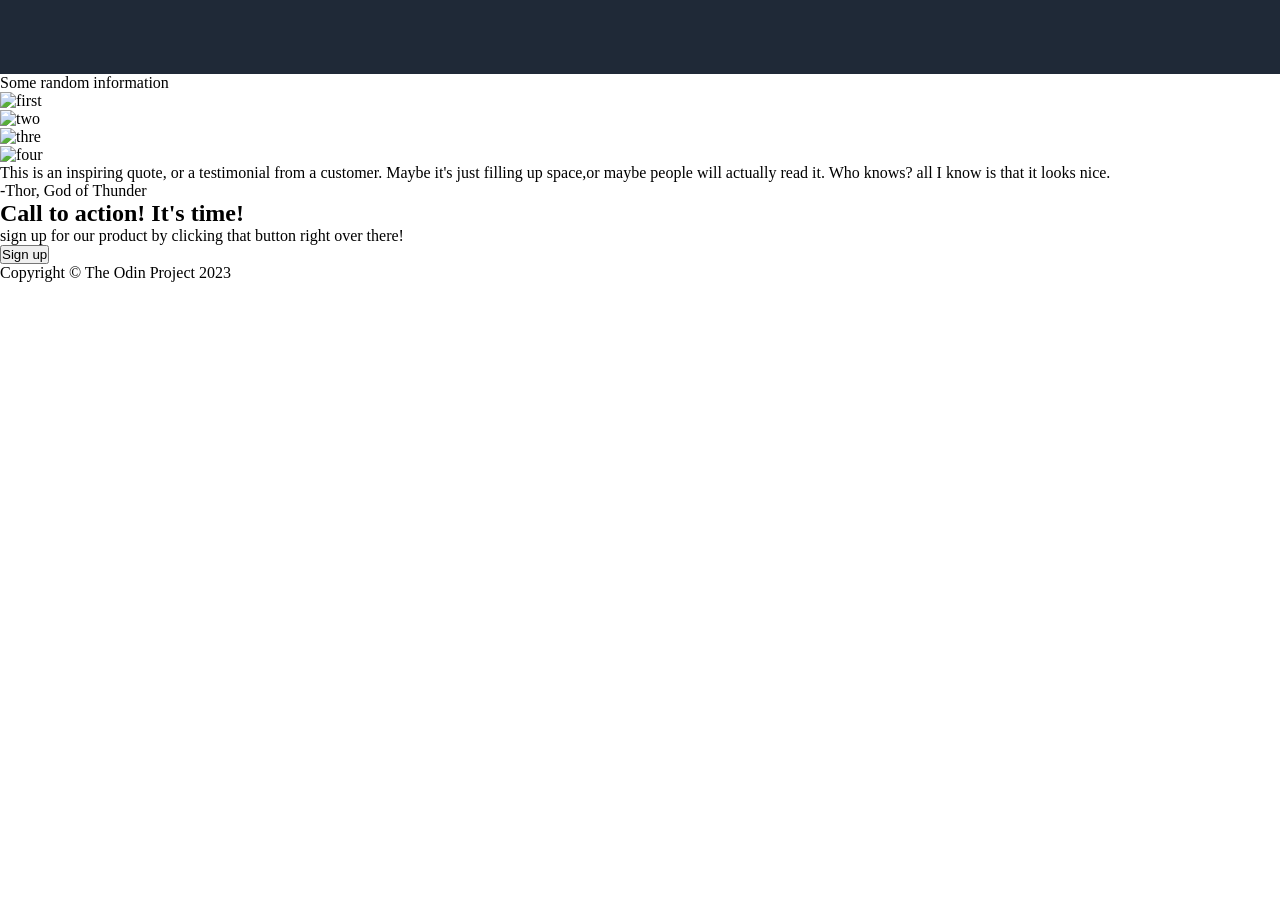
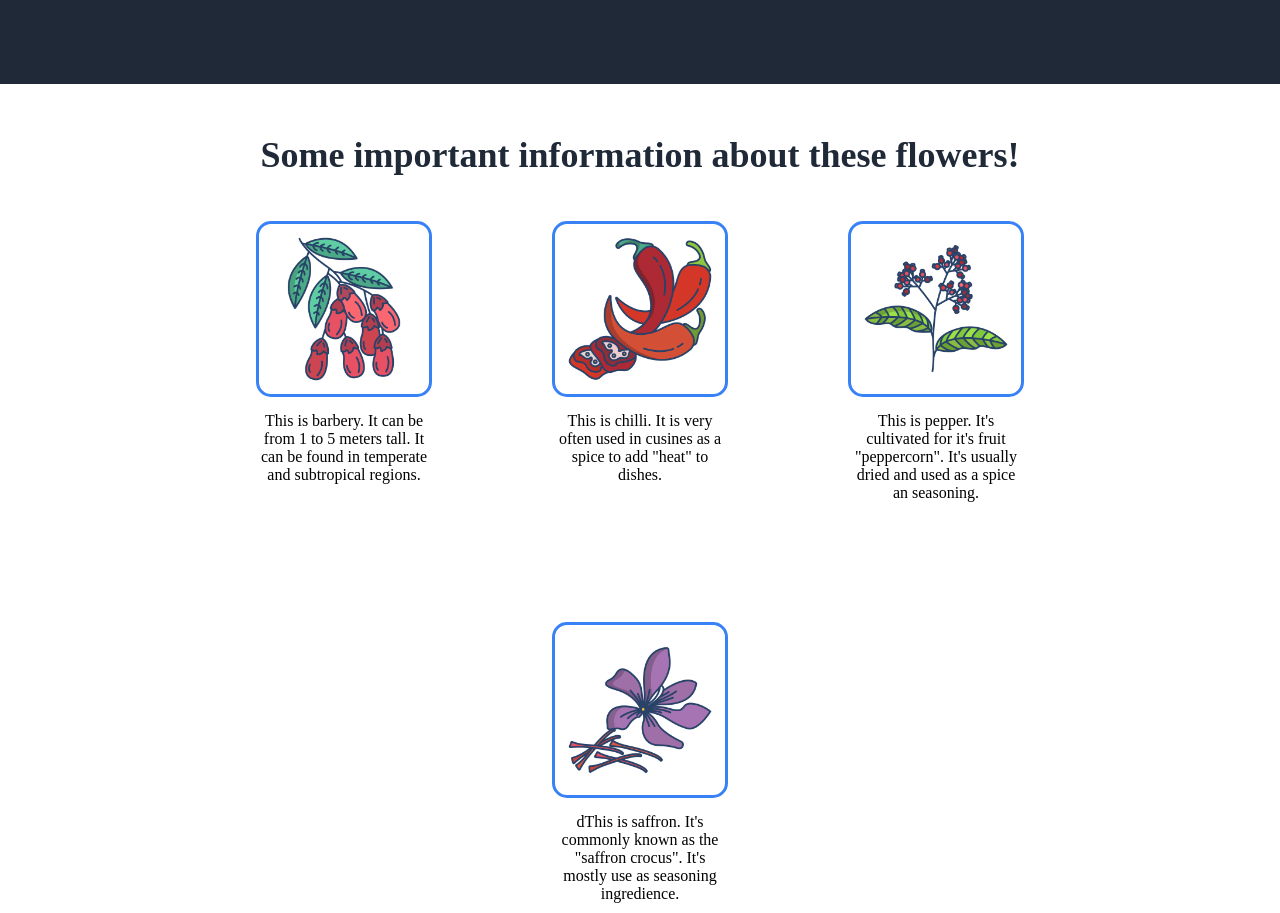
Before and after one commit to McKonely/top_creat_page, a plain HTML site: page index.html in a window 1280 px wide. Shown: the part 909-1822 px from the top of the page. Before the commit the page ends 1191 px from the top, so only its background shows below. Drawn offline with Linux system fonts and the light colour scheme.

Commit message:
Edit second section
I've just finished with second part. It also almost looks like It
probably should. There are little differences, but it's okay.
It also works in tight browser screen, but with too big gabs - only
when it wraps. I am going to fix this in the future.

```diff
--- a/index.html
+++ b/index.html
@@ -25,28 +25,37 @@
                         It's smalle font the color is lower contrast</div>
                     <button>Sign up</button>
                 </div>
-                <img src="./img/first-img.jpg" alt="logo">
+                <img class="imgfirst" src="./img/first-img.jpg" alt="logo">
             </div>
         </div>
 
         <div class="second">
-            <div class="top">Some random information</div>
+            <div class="width">
+                <div class="top">Some important information about these flowers!</div>
                 <div class="inf-container">
                     <div>
-                    <img src="" alt="first">
-                    <p></p>
+                        <img src="./img/barberry.png" alt="first">
+                        <p>This is barbery. It can be from 1 to 5 meters tall.
+                            It can be found in temperate and subtropical regions.
+                        </p>
                     </div>
                     <div>
-                    <img src="" alt="two">
-                    <p></p>
+                        <img src="./img/chilli.png" alt="two">
+                        <p>This is chilli. It is very often used in cusines as a spice
+                            to add "heat" to dishes.</p>
                     </div>
                     <div>
-                    <img src="" alt="thre">
-                    <p></p>
+                        <img src="./img/pepper.png" alt="thre">
+                        <p>This is pepper. It's cultivated for it's fruit "peppercorn".
+                            It's usually dried and used as a spice an seasoning.
+                        </p>
                     </div>
                     <div>
-                    <img src="" alt="four">
-                    <p></p>
+                        <img src="./img/saffron.png" alt="four">
+                        <p>dThis is saffron. It's commonly known as the "saffron crocus".
+                            It's mostly use as seasoning ingredience.
+                        </p>
+                    </div>
                 </div>
             </div>
         </div>
--- a/style.css
+++ b/style.css
@@ -12,7 +12,8 @@ body{
     justify-content: space-between;
 }
 header,
-.first {
+.first,
+.second {
     display: flex;
     background-color: #1F2937;
     justify-content: center;
@@ -20,6 +21,9 @@ header,
 }
 
 /*HEADER SECTION*/
+header{
+    padding-top: 15px;
+}
 header img {
     height: 70px;
     width: auto;
@@ -38,7 +42,8 @@ header .container a {
 }
 
 /*FIRST SECTION*/
-.first{
+.first,
+.second{
     padding: 100px 0 100px 0
 }
 .left{
@@ -47,7 +52,6 @@ header .container a {
     align-items: flex-start;
     flex-basis: 400px;
     gap: 20px;
-    min-width: 400px;
 }
 .first .width{
     flex-shrink: 0;
@@ -78,3 +82,42 @@ header .container a {
 }
 
 /*SECOND SECTION*/
+.second{
+    background-color: white;
+    padding-top: 50px;
+}
+.second .width{
+    display: flex;
+    flex-direction: column;
+    align-items: stretch;
+    gap: 15px;
+}
+.second .top{
+    font-size: 36px;
+    font-weight: 900;
+    color:#1F2937;
+    padding-bottom: 30px;
+    align-self: center;
+}
+.second .inf-container{
+    display: flex;
+    justify-content: center;
+    gap: 120px;
+    flex-wrap: wrap;
+
+}
+.inf-container div{
+    display: flex;
+    flex-direction: column;
+    gap: 15px;
+    flex-basis: 150px;
+    text-align: center;
+
+}
+.inf-container img{
+    width: 150px;
+    height: auto;
+    border: 3px solid #3882F6;
+    border-radius: 15px;
+    padding: 10px;
+}
```
Also changed, not shown: img/barberry.png (added), img/chilli.png (added), img/pepper.png (added), img/saffron.png (added). Lines whose indentation alone changed are shown as unchanged.
